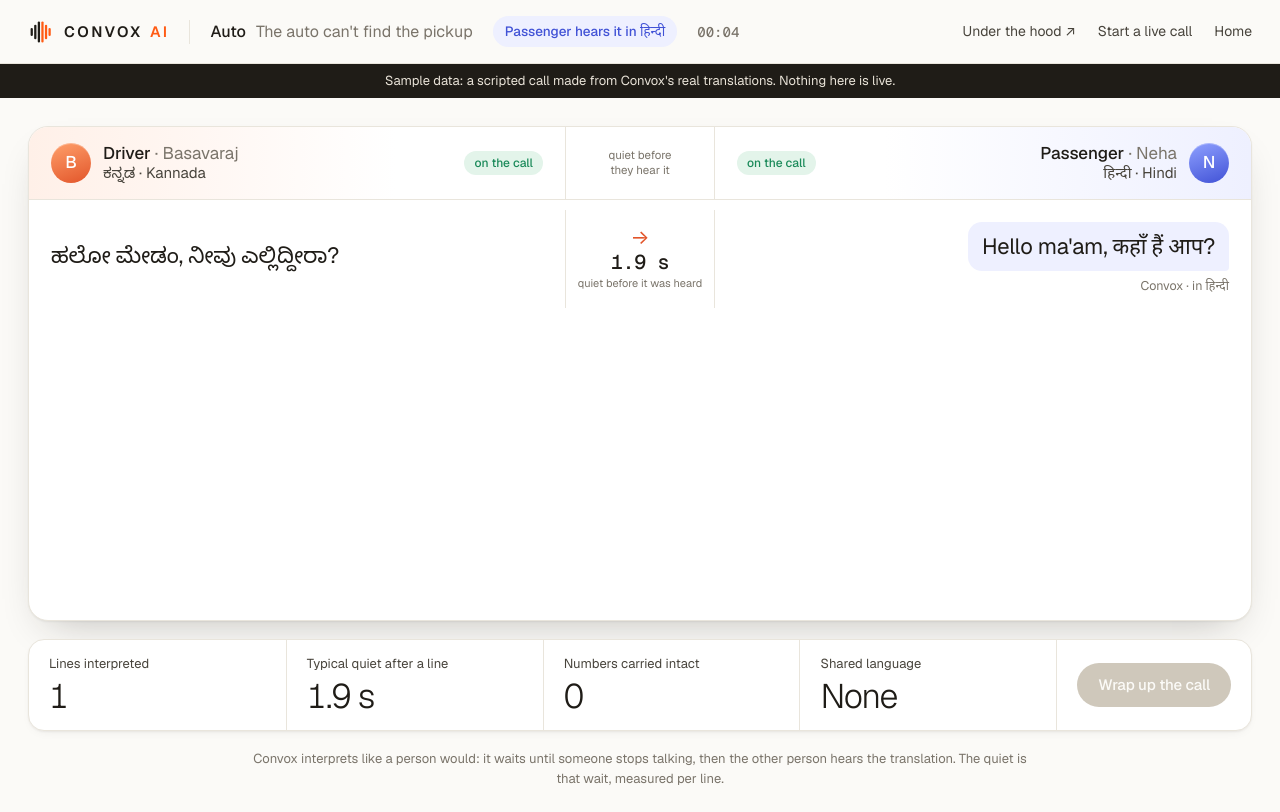
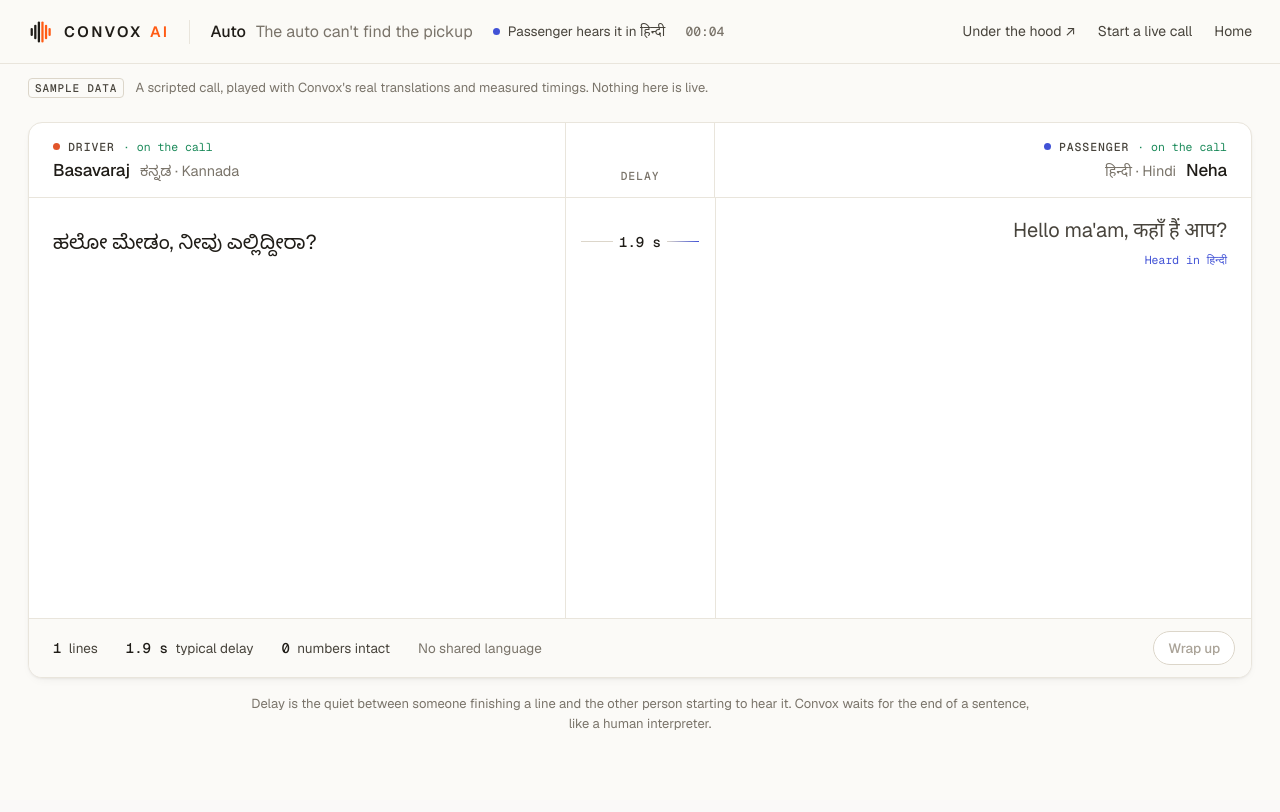
Before and after one commit to rohansx/convox, a FastAPI app: page /demo/preview in a window 1280 px wide. After the commit the page ends 730 px from the top, so only its background shows below. Run offline with FastAPI, Linux system fonts and the light colour scheme; parts of the project's set-up code (start-up, migrations or seed data) failed here and were passed over.

Commit message:
Stage: calmer design (no avatars, chips or bubbles; ledger rows; slim footer)
Co-Authored-By: Claude Opus 5.5 <noreply@anthropic.com>

```diff
--- a/convox/console/static/stage.css
+++ b/convox/console/static/stage.css
@@ -40,15 +40,17 @@ h1, h2, h3, p { margin: 0; }
 .top-story { display: flex; align-items: baseline; gap: 10px; padding-left: 20px; border-left: 1px solid var(--line); min-width: 0; }
 .top-story b { font-weight: 500; }
 .top-story span { color: var(--muted); white-space: nowrap; overflow: hidden; text-overflow: ellipsis; }
-.pill { font-size: 13.5px; font-weight: 500; padding: 5px 12px; border-radius: 999px; background: #efebe3; color: var(--ink-2); white-space: nowrap; }
-.pill[data-state="A_SPEAKING"], .pill[data-state="PLAYING_BA"] { background: var(--a-soft); color: var(--a); }
-.pill[data-state="B_SPEAKING"], .pill[data-state="PLAYING_AB"] { background: var(--b-soft); color: var(--b); }
-.pill[data-state="LIVE"] { background: var(--good-soft); color: var(--good); }
-.clock { font: 500 14px var(--mono); color: var(--muted); }
+.pill { display: inline-flex; align-items: center; gap: 8px; font-size: 13.5px; color: var(--ink-2); white-space: nowrap; }
+.pill::before { content: ""; width: 7px; height: 7px; border-radius: 50%; background: var(--faint); }
+.pill[data-state="A_SPEAKING"]::before, .pill[data-state="PLAYING_BA"]::before { background: var(--a); }
+.pill[data-state="B_SPEAKING"]::before, .pill[data-state="PLAYING_AB"]::before { background: var(--b); }
+.pill[data-state="LIVE"]::before { background: var(--good); }
+.clock { font: 500 13px var(--mono); color: var(--muted); }
 .top nav { margin-left: auto; display: flex; gap: 22px; font-size: 14px; white-space: nowrap; }
 .top nav a { text-decoration: none; color: var(--ink-2); }
 .top nav a:hover { color: var(--ink); }
-.preview-banner { background: var(--ink); color: #e9e3d8; text-align: center; font-size: 13px; padding: 7px 16px; }
+.preview-banner { max-width: 1440px; margin: 0 auto; padding: 14px 28px 0; font-size: 13px; color: var(--muted); }
+.preview-banner b { font: 500 11px var(--mono); letter-spacing: .08em; text-transform: uppercase; color: var(--ink-2); border: 1px solid var(--line-2); border-radius: 4px; padding: 2px 6px; margin-right: 8px; }
 
 /* --- buttons --------------------------------------------------------------------- */
 .btn { display: inline-flex; align-items: center; justify-content: center; gap: 8px; height: 44px; padding: 0 20px; border-radius: 999px; font: 500 15px var(--font); letter-spacing: -.01em; text-decoration: none; border: 1px solid transparent; cursor: pointer; white-space: nowrap; }
@@ -56,6 +58,9 @@ h1, h2, h3, p { margin: 0; }
 .btn-primary:hover { background: #38332b; }
 .btn-primary:disabled { background: #cfc8bb; box-shadow: none; cursor: default; }
 .btn-ghost { background: var(--card); border-color: var(--line-2); color: var(--ink); box-shadow: var(--shadow-sm); }
+.btn-ghost:hover:not(:disabled) { border-color: var(--ink-2); }
+.btn-ghost:disabled { color: var(--faint); box-shadow: none; cursor: default; }
+.btn-sm { height: 34px; padding: 0 14px; font-size: 13.5px; }
 .label { font-size: 14px; color: var(--muted); display: flex; align-items: center; gap: 10px; }
 .label::before { content: ""; width: 6px; height: 6px; border-radius: 2px; background: var(--accent); }
 
@@ -87,31 +92,31 @@ h1, h2, h3, p { margin: 0; }
 .picker-foot { margin-top: 40px; color: var(--muted); font-size: 14px; }
 
 /* --- stage ----------------------------------------------------------------------- */
-.stage { max-width: 1440px; margin: 0 auto; padding: 28px 28px 24px; display: flex; flex-direction: column; gap: 18px; }
+.stage { max-width: 1440px; margin: 0 auto; padding: 24px 28px; display: flex; flex-direction: column; gap: 16px; }
 .setting { display: flex; flex-direction: column; gap: 10px; transition: all .3s; }
 .setting h1 { font-size: clamp(32px, 4vw, 52px); font-weight: 400; letter-spacing: -.04em; line-height: 1.05; }
 .setting .stakes { font-size: 17px; max-width: 46em; }
 .stage.live .setting { display: none; }
 
-.convo { background: var(--card); border: 1px solid var(--line); border-radius: 20px; box-shadow: var(--shadow); overflow: hidden; display: flex; flex-direction: column; }
+.convo { background: var(--card); border: 1px solid var(--line); border-radius: 14px; box-shadow: var(--shadow-sm); overflow: hidden; display: flex; flex-direction: column; }
 .heads, .join, .row { display: grid; grid-template-columns: minmax(0, 1fr) var(--mid) minmax(0, 1fr); }
-.heads { border-bottom: 1px solid var(--line); background: linear-gradient(90deg, var(--a-soft), transparent 30%, transparent 70%, var(--b-soft)); }
-.person { display: flex; align-items: center; gap: 12px; padding: 16px 22px; min-width: 0; }
-.person-b { flex-direction: row-reverse; text-align: right; }
-.av { width: 40px; height: 40px; border-radius: 50%; flex: none; display: grid; place-items: center; color: #fff; font-weight: 500; font-size: 17px; box-shadow: inset 0 1px 0 rgba(255,255,255,.3); }
-.person-a .av { background: linear-gradient(160deg, var(--a1), var(--a)); }
-.person-b .av { background: linear-gradient(160deg, var(--b1), var(--b)); }
-.who { display: flex; flex-direction: column; line-height: 1.25; min-width: 0; }
-.who b { font-weight: 500; font-size: 17px; }
-.who .name { color: var(--muted); font-weight: 400; }
-.who span[lang] { font-size: 15px; color: var(--ink-2); }
-.leg { font-size: 12px; font-weight: 500; padding: 3px 10px; border-radius: 999px; background: #efebe3; color: var(--muted); white-space: nowrap; }
-.person-a .leg { margin-left: auto; } .person-b .leg { margin-right: auto; }
-.leg[data-status="attached"] { background: var(--good-soft); color: var(--good); }
-.person.speaking .av { animation: talk 1.1s ease-out infinite; }
-.person-a.speaking .av { --ring: rgba(226,85,42,.35); } .person-b.speaking .av { --ring: rgba(65,82,214,.35); }
-@keyframes talk { 0% { box-shadow: 0 0 0 0 var(--ring); } 100% { box-shadow: 0 0 0 14px transparent; } }
-.bridge-head { display: grid; place-items: center; text-align: center; font-size: 11.5px; line-height: 1.3; color: var(--muted); border-left: 1px solid var(--line); border-right: 1px solid var(--line); }
+.heads { border-bottom: 1px solid var(--line); }
+.person { display: flex; flex-direction: column; gap: 4px; padding: 16px 24px 14px; min-width: 0; }
+.person-b { align-items: flex-end; text-align: right; }
+.role { display: flex; align-items: center; gap: 8px; font: 500 11.5px var(--mono); letter-spacing: .08em; text-transform: uppercase; color: var(--ink-2); }
+.dot { width: 7px; height: 7px; border-radius: 50%; background: var(--faint); flex: none; }
+.person-a .dot { background: var(--a); } .person-b .dot { background: var(--b); }
+.leg { font: 400 11.5px var(--mono); letter-spacing: 0; text-transform: none; color: var(--faint); }
+.leg::before { content: "· "; }
+.leg[data-status="attached"] { color: var(--good); }
+.who { display: flex; align-items: baseline; gap: 10px; min-width: 0; }
+.person-b .who { flex-direction: row-reverse; }
+.who b { font-weight: 500; font-size: 17px; letter-spacing: -.01em; }
+.who span[lang] { font-size: 14.5px; color: var(--muted); }
+.person.speaking .dot { animation: talk 1.1s ease-out infinite; }
+.person-a.speaking .dot { --ring: rgba(226,85,42,.45); } .person-b.speaking .dot { --ring: rgba(65,82,214,.45); }
+@keyframes talk { 0% { box-shadow: 0 0 0 0 var(--ring); } 100% { box-shadow: 0 0 0 7px transparent; } }
+.bridge-head { display: grid; place-items: end center; padding-bottom: 14px; font: 500 11.5px var(--mono); letter-spacing: .08em; text-transform: uppercase; color: var(--muted); border-left: 1px solid var(--line); border-right: 1px solid var(--line); }
 
 /* join: the two QR codes in the columns where the call will appear */
 .join { min-height: 420px; }
@@ -131,45 +136,47 @@ h1, h2, h3, p { margin: 0; }
 .stage.live .join { display: none; }
 
 /* rows: one per line, what was said on the speaker's side, what was heard on the other */
-.rows { flex: 1; display: flex; flex-direction: column; min-height: 420px; max-height: calc(100vh - 330px); overflow-y: auto; scroll-behavior: smooth; padding: 10px 0 18px; }
+.rows { flex: 1; display: flex; flex-direction: column; min-height: 420px; max-height: calc(100vh - 300px); overflow-y: auto; scroll-behavior: smooth;; background: linear-gradient(var(--line), var(--line)) calc(50% - var(--mid) / 2) 0 / 1px 100% no-repeat, linear-gradient(var(--line), var(--line)) calc(50% + var(--mid) / 2) 0 / 1px 100% no-repeat; background-attachment: local; }
 .stage:not(.live) .rows { display: none; }
-.row { align-items: stretch; animation: rise .35s cubic-bezier(.2,.9,.3,1.1) both; }
-.cell { padding: 12px 22px; min-width: 0; display: flex; flex-direction: column; justify-content: center; }
+.row { align-items: stretch; animation: rise .3s ease-out both; }
+.row + .row { border-top: 1px solid var(--line); }
+.cell { padding: 18px 24px; min-width: 0; display: flex; flex-direction: column; justify-content: center; gap: 8px; }
 .cell.b { align-items: flex-end; text-align: right; }
-.said p, .heard p { max-width: 34em; overflow-wrap: anywhere; }
-.said p { font-size: 22px; line-height: 1.35; letter-spacing: -.01em; }
-.heard p { font-size: 22px; line-height: 1.35; padding: 10px 14px; border-radius: 14px; letter-spacing: -.01em; }
-.cell.a.heard p { background: var(--a-soft); border-bottom-left-radius: 4px; }
-.cell.b.heard p { background: var(--b-soft); border-bottom-right-radius: 4px; }
-.tag { margin-top: 6px; font-size: 12.5px; color: var(--muted); display: flex; gap: 8px; align-items: center; flex-wrap: wrap; }
+.said p, .heard p { max-width: 32em; overflow-wrap: anywhere; font-size: 20px; line-height: 1.4; letter-spacing: -.005em; }
+.said p { color: var(--ink); }
+.heard p { color: var(--ink-2); }
+.said .tag { display: none; }
+.tag { font: 400 11.5px var(--mono); color: var(--faint); display: flex; gap: 10px; flex-wrap: wrap; }
 .cell.b .tag { justify-content: flex-end; }
-.tag .ok { color: var(--good); font: 500 12px var(--mono); background: var(--good-soft); padding: 1px 8px; border-radius: 999px; }
-mark { background: transparent; color: inherit; font-weight: 600; text-decoration: underline 2px; text-decoration-color: rgba(27,138,90,.55); text-underline-offset: 4px; }
-.mid { display: flex; flex-direction: column; align-items: center; justify-content: center; gap: 2px; border-left: 1px solid var(--line); border-right: 1px solid var(--line); padding: 6px 4px; }
-.arrow { font-size: 20px; color: var(--faint); line-height: 1; }
-.row.from-a .arrow { color: var(--a); } .row.from-b .arrow { color: var(--b); }
-.q { font: 500 20px var(--mono); letter-spacing: -.02em; font-variant-numeric: tabular-nums; }
-.q-l { font-size: 11px; color: var(--muted); text-align: center; line-height: 1.25; }
-.q.fast { color: var(--good); }
+.cell.a.heard .tag span:first-child { color: var(--a); } .cell.b.heard .tag span:first-child { color: var(--b); }
+.tag .ok { color: var(--good); }
+.tag .ok::before { content: "✓ "; }
+mark { background: transparent; color: inherit; font-weight: 600; text-decoration: underline 1.5px; text-decoration-color: rgba(27,138,90,.5); text-underline-offset: 4px; }
+.mid { display: flex; flex-direction: column; align-items: center; justify-content: center; gap: 2px; padding: 6px 4px; }
+.q-line { display: flex; align-items: center; gap: 6px; width: 100%; padding: 0 12px; }
+.q-line::before, .q-line::after { content: ""; flex: 1; height: 1px; background: var(--line-2); }
+.row.from-a .q-line::after { background: linear-gradient(90deg, var(--line-2), var(--b)); }
+.row.from-b .q-line::before { background: linear-gradient(270deg, var(--line-2), var(--a)); }
+.q { font: 500 14px var(--mono); color: var(--ink); font-variant-numeric: tabular-nums; white-space: nowrap; }
+.q:empty { display: none; }
+.q-l { font: 400 10.5px var(--mono); color: var(--muted); text-align: center; }
+.q-l:empty { display: none; }
 .q.slow { color: #a86400; }
 
 /* the line being spoken right now */
 .row.pending .said p::after { content: ""; display: inline-block; width: 2px; height: 1em; margin-left: 3px; vertical-align: -3px; background: var(--muted); animation: blink 1s steps(1) infinite; }
-.row.pending .heard p { color: var(--faint); background: repeating-linear-gradient(90deg, var(--bg) 0 40%, #f3efe7 50%, var(--bg) 60% 100%); background-size: 300% 100%; animation: shimmer 1.4s linear infinite; }
+.row.pending .heard p { color: var(--faint); }
 .row.pending .q { color: var(--accent); }
 .empty-rows { margin: auto; text-align: center; color: var(--muted); padding: 40px; }
-.empty-rows b { display: block; color: var(--ink); font-weight: 400; font-size: 24px; letter-spacing: -.02em; margin-bottom: 6px; }
+.empty-rows b { display: block; color: var(--ink); font-weight: 400; font-size: 22px; letter-spacing: -.02em; margin-bottom: 6px; }
 @keyframes blink { 50% { opacity: 0; } }
-@keyframes shimmer { from { background-position: 100% 0; } to { background-position: -200% 0; } }
-@keyframes rise { from { opacity: 0; transform: translateY(8px); } to { opacity: 1; transform: none; } }
+@keyframes rise { from { opacity: 0; transform: translateY(6px); } to { opacity: 1; transform: none; } }
 
-/* impact strip */
-.impact { display: grid; grid-template-columns: repeat(4, minmax(0, 1fr)) auto; background: var(--card); border: 1px solid var(--line); border-radius: 16px; box-shadow: var(--shadow-sm); overflow: hidden; }
-.impact > div { padding: 14px 20px; display: flex; flex-direction: column; }
-.impact > div + div { border-left: 1px solid var(--line); }
-.impact span { font-size: 13px; color: var(--ink-2); }
-.impact b { font-size: 34px; font-weight: 300; letter-spacing: -.035em; line-height: 1.15; font-variant-numeric: tabular-nums; margin-top: 4px; }
-.impact .impact-act { justify-content: center; }
+/* impact: the call so far, in the card's footer */
+.impact { display: flex; align-items: center; gap: 28px; padding: 12px 16px 12px 24px; border-top: 1px solid var(--line); background: var(--bg); font-size: 13.5px; color: var(--ink-2); }
+.impact b { font: 500 14px var(--mono); color: var(--ink); font-variant-numeric: tabular-nums; margin-right: 4px; }
+.impact #wrap { margin-left: auto; }
+.stage:not(.live) .impact { display: none; }
 .honest { font-size: 13px; color: var(--muted); text-align: center; max-width: 60em; margin: 0 auto; }
 
 /* outcome */
--- a/convox/console/static/stage.js
+++ b/convox/console/static/stage.js
@@ -69,7 +69,9 @@
       cells[s].append(el("p"), el("div", "tag"));
     }
     const mid = el("div", "mid");
-    mid.append(el("span", "arrow", side === "a" ? "→" : "←"), el("span", "q"), el("span", "q-l"));
+    const line = el("span", "q-line");
+    line.append(el("span", "q"));
+    mid.append(line, el("span", "q-l"));
     row.append(cells.a, mid, cells.b);
     row._cells = cells;
     row._mid = mid;
@@ -105,7 +107,7 @@
   function speechEnded(side) {
     if (!pending || pending.side !== side || has(pending.tEnd)) return;
     pending.tEnd = performance.now();
-    ql(pending.row).textContent = "quiet · translating";
+    ql(pending.row).textContent = "translating";
     const p = pending;
     p.timer = setInterval(() => { q(p.row).textContent = secs(performance.now() - p.tEnd); }, 100);
   }
@@ -113,7 +115,7 @@
     const side = OTHER[listener];
     if (!pending || pending.side !== side) return;
     clearInterval(pending.timer);
-    ql(pending.row).textContent = `${ROLE[listener]} hears it`;
+    ql(pending.row).textContent = "playing";
   }
 
   function onPartial(side, text) {
@@ -144,15 +146,15 @@
     said.querySelector("p").replaceWith(marked(t.src_text || "…"));
     heard.querySelector("p").replaceWith(marked(t.tgt_text || "…"));
     const tag = heard.querySelector(".tag");
-    tag.replaceChildren(el("span", null, `Convox · in ${NATIVE[OTHER[t.side]]}`));
+    tag.replaceChildren(el("span", null, `Heard in ${NATIVE[OTHER[t.side]]}`));
     const ns = numbers(t.src_text || "");
     const intact = ns.length > 0 && ns.join(" ") === numbers(t.tgt_text || "").join(" ");
-    if (intact) tag.append(el("span", "ok", `✓ ${ns.join(", ")} came through`));
+    if (intact) tag.append(el("span", "ok", `${ns.join(", ")} intact`));
     const fa = firstAudio(t);
     const later = has(t.chunk) && t.chunk > 0;
     q(row).textContent = later ? "+" : has(fa) ? secs(fa) : "";
     q(row).className = "q" + (has(fa) && !later ? (fa < 1500 ? " fast" : fa > 2500 ? " slow" : "") : "");
-    ql(row).textContent = later ? "next part, while still talking" : "quiet before it was heard";
+    ql(row).textContent = later ? "while still talking" : "";
     const prev = turns.get(key);
     if (!(prev && prev._intact) && intact) numsIntact += ns.length;
     t._row = row;
--- a/convox/console/templates/stage.html
+++ b/convox/console/templates/stage.html
@@ -9,7 +9,7 @@
   <link rel="stylesheet" href="https://fonts.googleapis.com/css2?family=Geist:wght@300..700&family=Geist+Mono:wght@400;500&display=swap">
   {{ favicon() }}
   {{ analytics(request) }}
-  <link rel="stylesheet" href="/static/console/stage.css?v=4">
+  <link rel="stylesheet" href="/static/console/stage.css?v=5">
 </head>
 <body class="stage-body{% if preview %} is-preview{% endif %}{% if embed %} is-embed{% endif %}">
 <header class="top">
@@ -27,7 +27,7 @@
     <a href="/">Home</a>
   </nav>
 </header>
-{% if preview %}<p class="preview-banner">Sample data: a scripted call made from Convox's real translations. Nothing here is live.</p>{% endif %}
+{% if preview %}<p class="preview-banner"><b>Sample data</b> A scripted call, played with Convox's real translations and measured timings. Nothing here is live.</p>{% endif %}
 
 {% if not call %}
 <!-- pick a story ------------------------------------------------------------------- -->
@@ -97,12 +97,11 @@
     <div class="heads">
       {% for s in sides %}
       <div class="person person-{{ s.side }}" id="person-{{ s.side }}">
-        <span class="av">{{ (s.name or s.role)[:1] }}</span>
-        <div class="who"><b>{{ s.role }}{% if s.name %} <span class="name">· {{ s.name }}</span>{% endif %}</b><span lang="{{ s.lang[:2] }}">{{ s.native }}{% if s.english != s.native %} · {{ s.english }}{% endif %}</span></div>
-        <span class="leg" id="leg-{{ s.side }}">waiting</span>
+        <p class="role"><span class="dot" aria-hidden="true"></span>{{ s.role }}<span class="leg" id="leg-{{ s.side }}">waiting</span></p>
+        <p class="who">{% if s.name %}<b>{{ s.name }}</b>{% endif %}<span lang="{{ s.lang[:2] }}">{{ s.native }}{% if s.english != s.native %} · {{ s.english }}{% endif %}</span></p>
       </div>
       {% if loop.first %}
-      <div class="bridge-head"><span>quiet before<br>they hear it</span></div>
+      <div class="bridge-head"><span>Delay</span></div>
       {% endif %}
       {% endfor %}
     </div>
@@ -127,16 +126,17 @@
     </div>
 
     <div class="rows" id="rows" aria-live="polite"></div>
+
+    <footer class="impact" id="impact">
+      <p><b id="s-turns">0</b> lines</p>
+      <p><b id="s-quiet">—</b> typical delay</p>
+      <p><b id="s-nums">0</b> numbers intact</p>
+      <p class="muted">No shared language</p>
+      <button type="button" class="btn btn-ghost btn-sm" id="wrap" disabled>Wrap up</button>
+    </footer>
   </div>
 
-  <section class="impact" id="impact">
-    <div><span>Lines interpreted</span><b id="s-turns">0</b></div>
-    <div><span>Typical quiet after a line</span><b id="s-quiet">—</b></div>
-    <div><span>Numbers carried intact</span><b id="s-nums">0</b></div>
-    <div><span>Shared language</span><b>None</b></div>
-    <div class="impact-act"><button type="button" class="btn btn-primary" id="wrap" disabled>Wrap up the call</button></div>
-  </section>
-  <p class="honest">Convox interprets like a person would: it waits until someone stops talking, then the other person hears the translation. The quiet is that wait, measured per line.</p>
+  <p class="honest">Delay is the quiet between someone finishing a line and the other person starting to hear it. Convox waits for the end of a sentence, like a human interpreter.</p>
 
   <div class="outcome" id="outcome" hidden>
     <div class="oc-card" role="dialog" aria-labelledby="oc-title">
@@ -166,7 +166,7 @@
     </div>
   </div>
 </main>
-<script src="/static/console/stage.js?v=2" defer></script>
+<script src="/static/console/stage.js?v=3" defer></script>
 {% endif %}
 </body>
 </html>
```
Also changed, not shown: other parts of convox/console/static/stage.css (+10 -13 lines).
